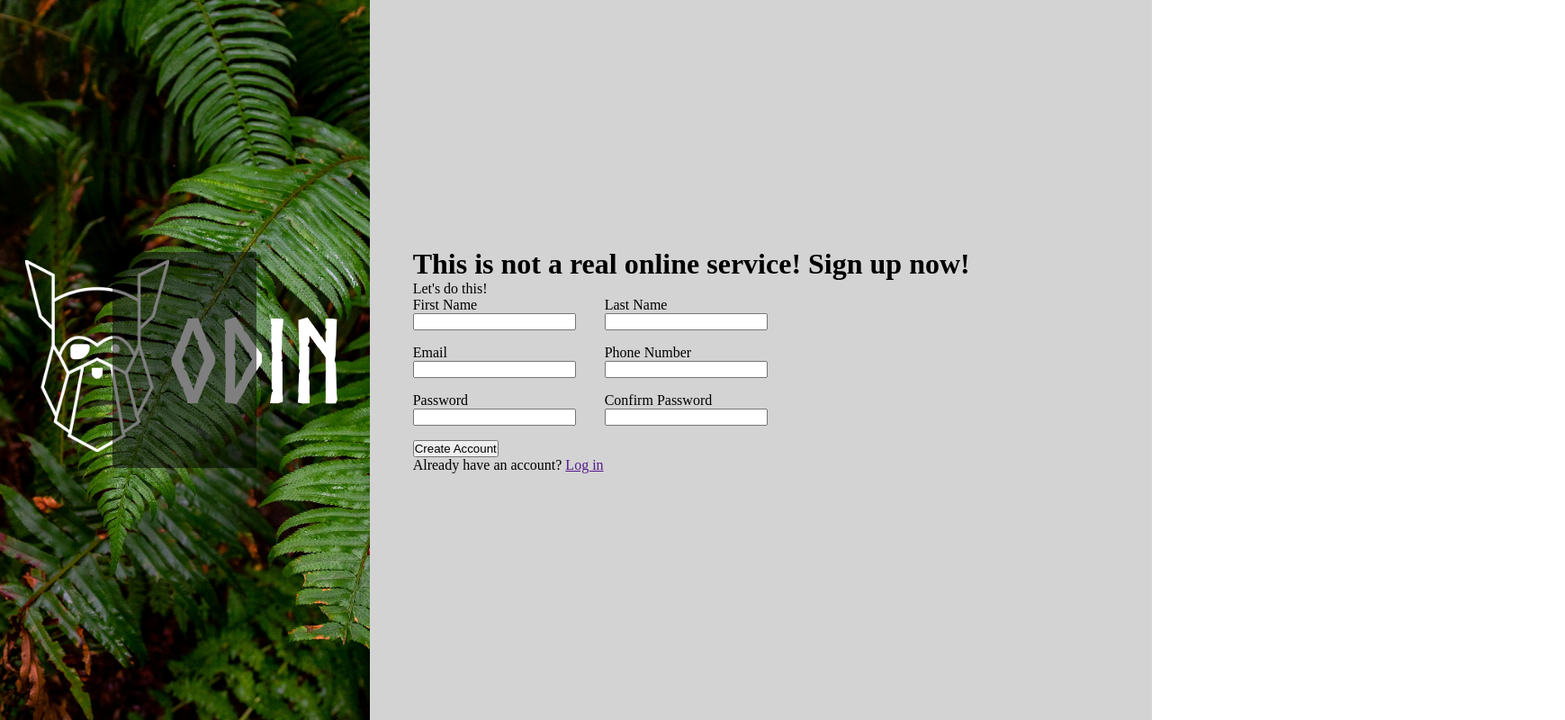
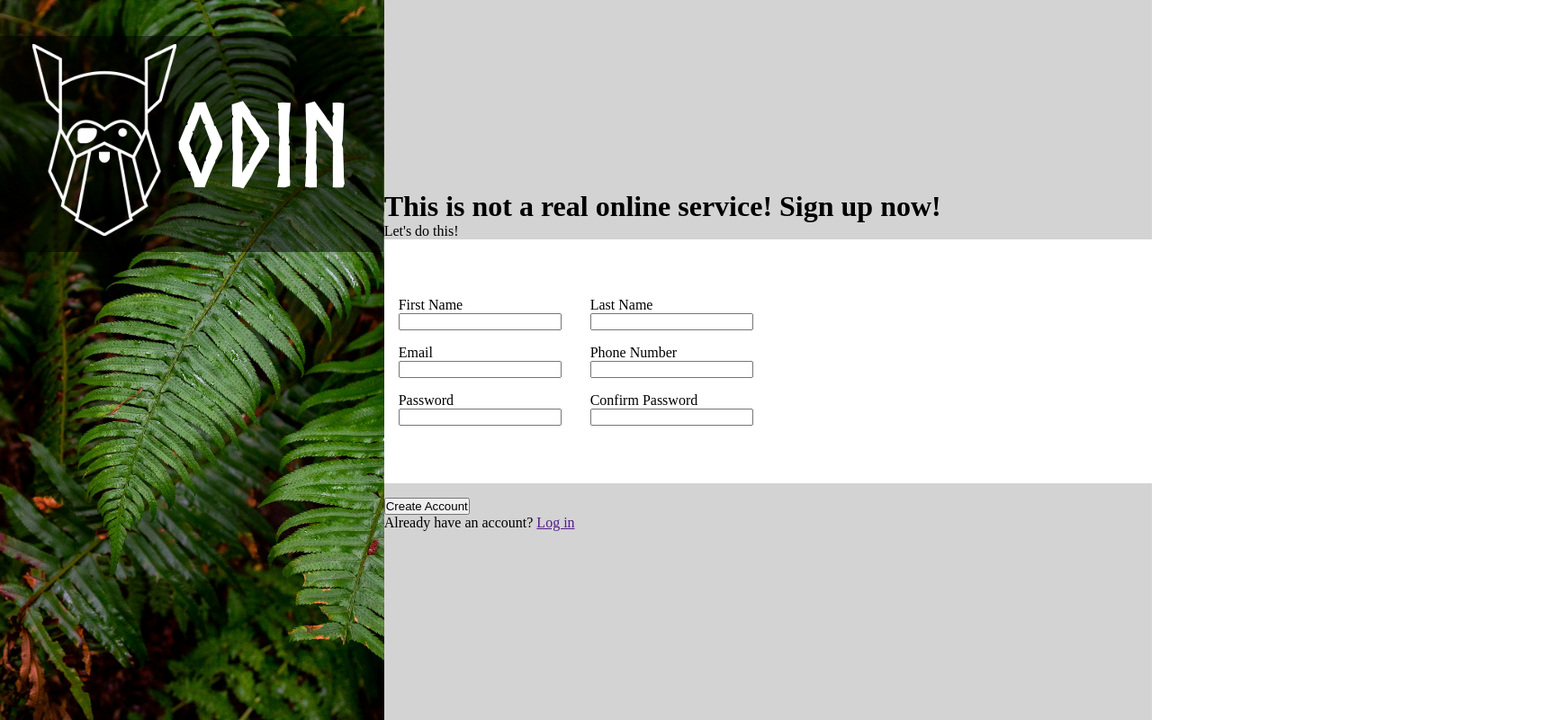
Before and after one commit to drex109/odin-sign-up-form, a plain HTML site: page index.html in a window 1280 px wide. Shown: the whole page at 90% size, 1739 px wide, since content can reach past the window. Drawn offline with Linux system fonts and the light colour scheme.

Commit message:
used z-index to align logo background, changed form backgroud and adjusted width of elements

```diff
--- a/style.css
+++ b/style.css
@@ -20,22 +20,26 @@
     background-image: url(Images/halie-west-25xggax4bSA-unsplash.jpg);
     background-size: cover;
     height: 100vh;
-    align-items:center ;
+    align-items: center;
     justify-content: center;
     font-family: 'Norse-Bold';
     font-size: 4rem;
     color: white;
+    z-index: 1;
 }
 #logo img{
     max-width: 10rem;
 }
 #logo-background{
-    width: 10rem;
+    width: 33.3%;
     height: 15rem;
     position: fixed;
-    z-index: ;
+    z-index: -1;
     opacity: 50%;
     background-color: black;
+}
+#logo img, #logo-background, #logo h1 {
+    margin-bottom: 30rem;
 }
 
 
@@ -46,16 +50,19 @@
     align-items: start;
     justify-content: center;
     height: 100vh;
-    padding-left: 3rem;
+    width: 66%;
     background-color: lightgrey;
 }
 #form-block{
     display: flex;
     flex-direction: column;
-    align-items: center;
+    align-items: start;
     justify-content: center;
     gap: 1rem;
     margin-bottom: 1rem;
+    background-color: white;
+    padding: 4rem 1rem;
+    width: 100vw
 }
 .form-group{
     display: flex;
```
